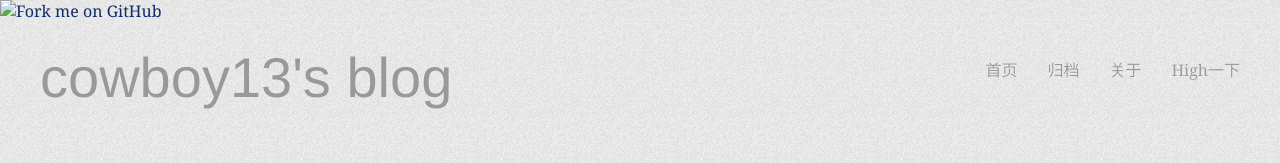
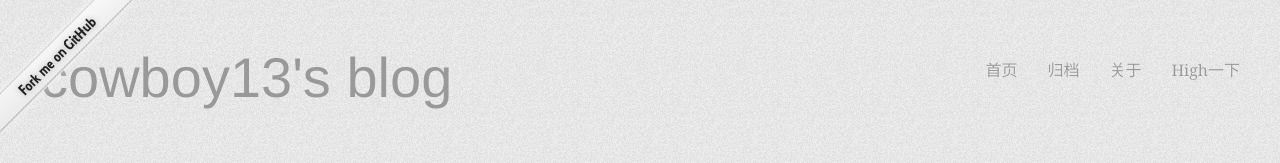
Before and after one commit to cowboy13/cowboy13.github.com, a plain HTML site: page 2015/01/13/hello-world/index.html in a window 1280 px wide. Shown: the top 163 px of the page. Drawn offline with nearby package versions, Linux system fonts and the light colour scheme; some packages are replaced by stand-ins of ours; a script that the page names is missing; a web font is replaced by a local one.

Commit message:
Site updated: 2015-03-10 16:34:20

```diff
--- a/2015/01/13/hello-world/index.html
+++ b/2015/01/13/hello-world/index.html
@@ -414,4 +414,4 @@ Theme of <a href="https://github.com/zippera/lightum">Lightum</a>, Improved from
 </html>
 
 
-<a href="https://github.com/cowboy13" target="_blank"><img style="position: absolute; top: 0; left: 0; border: 0;" src="./imgs/forkme_left_white_ffffff.png" alt="Fork me on GitHub"></a>
+<a href="https://github.com/cowboy13" target="_blank"><img style="position: absolute; top: 0; left: 0; border: 0;" src="http://cowboy13.github.io/imgs/forkme_left_white_ffffff.png" alt="Fork me on GitHub"></a>
```
Also changed, not shown: 2015/01/13/第一篇/index.html (+1 -1 lines), about/index.html (+1 -1 lines), archives/2015/01/index.html (+1 -1 lines), archives/2015/index.html (+1 -1 lines), archives/index.html (+1 -1 lines), categories/geek/index.html (+1 -1 lines), index.html (+1 -1 lines), tags/hexo/index.html (+1 -1 lines).
